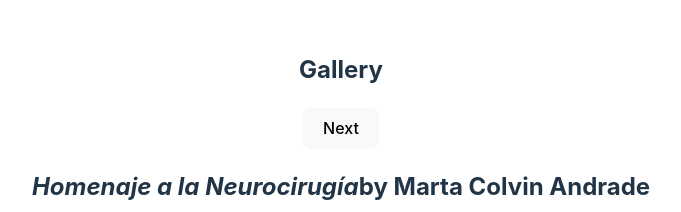
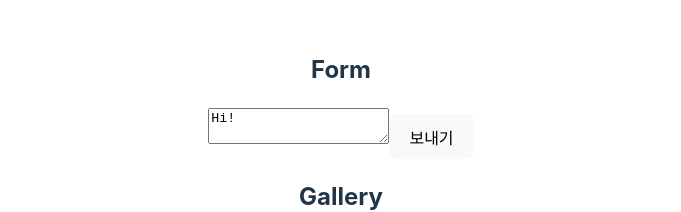
Before and after one commit to ms1011/React, a React (Vite) app: page / in a window 1280 px wide. Shown: the top 212 px of the page, without its empty margins (299-980 px from the left). Built offline with nearby package versions, Linux system fonts and the light colour scheme.

Commit message:
state를 설정하면 렌더링이 동작

```diff
--- a/src/App.jsx
+++ b/src/App.jsx
@@ -6,11 +6,14 @@ import PackingList from './components/PackingList'
 import PeopleList from './components/List'
 import Toolbar from './components/Toolbar'
 import Gallery from './components/Gallery'
+import Form from './components/Form'
 
 function App() {
 
   return (
     <div>
+      <h2>Form</h2>
+      <Form />
       <h2>Gallery</h2>
       <Gallery />
       <Gallery />
--- /dev/null
+++ b/src/components/Form.jsx
@@ -0,0 +1,28 @@
+import { useState } from "react";
+
+export default function Form() {
+    const [isSent, setIsSent] = useState(false);
+    const [message, setMessage] = useState('Hi!');
+
+    if (isSent) {
+        return <h1>메세지 발송 중...</h1>
+    }
+    return (
+        <form onSubmit={(e) => {
+            e.preventDefault();
+            setIsSent(true);
+            sendMessage(message);
+        }}>
+            <textarea
+                placeholder="메세지를 입력하세요"
+                value={message}
+                onChange={e => setMessage(e.target.value)}
+            />
+            <button type="submit">보내기</button>
+        </form>
+    )
+}
+
+function sendMessage(message) {
+    console.log(message);
+}
```
